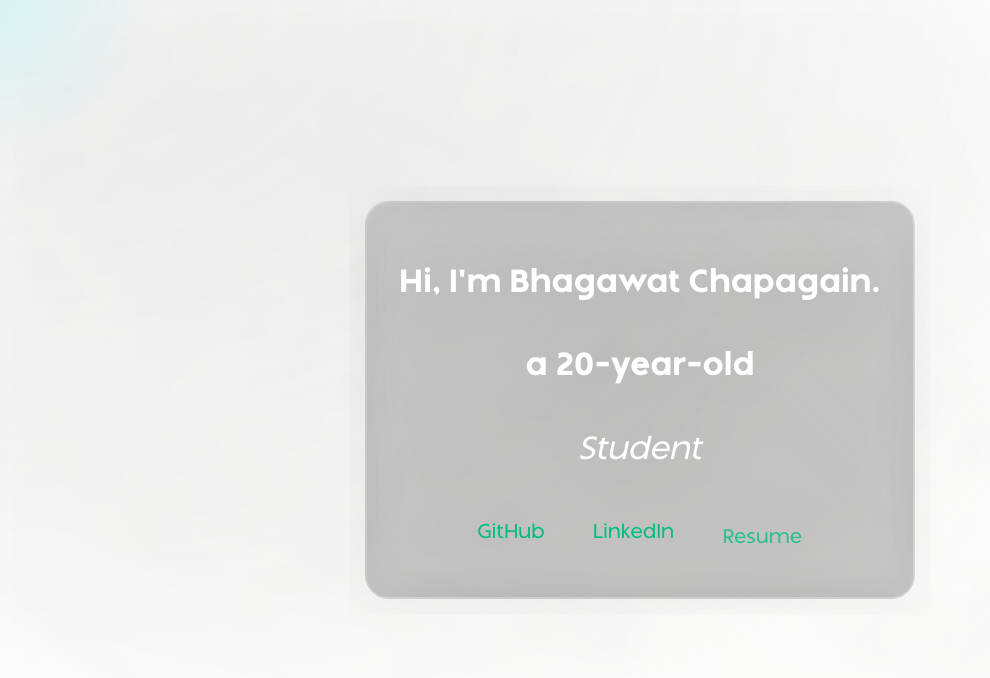
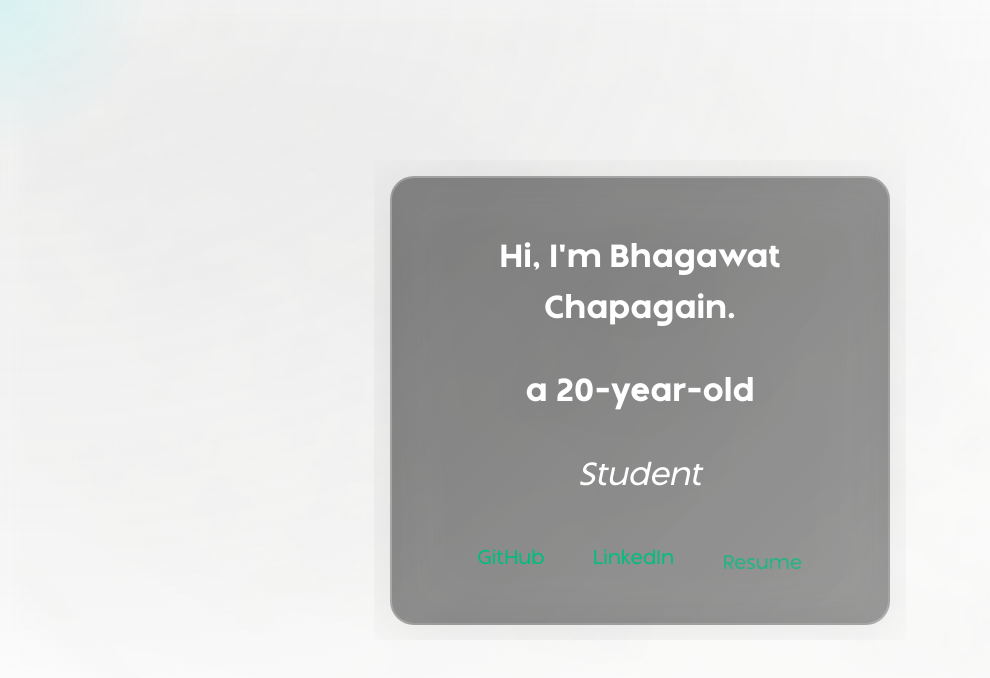
Before and after one commit to bc2026/my_website, a Vue app: page / in a window 1280 px wide. Shown: the top 678 px of the page, without its empty margins (0-990 px from the left). Built offline with nearby package versions, Linux system fonts and the light colour scheme.

Commit message:
added breathing glasspane

```diff
--- a/src/components/Panel1.vue
+++ b/src/components/Panel1.vue
@@ -1,5 +1,5 @@
 <script setup>
-import { ref, onMounted } from 'vue'
+import { ref, onMounted, computed } from 'vue'
 import { Presence } from '@motionone/vue'
 import BounceAnimation from './BounceAnimation.vue'
 import VueGlow from 'vue-glow';
@@ -15,6 +15,23 @@ const roles = [
 
 const currentRole = ref(roles[0])
 let roleIndex = 0
+const isTransitioning = ref(false)
+
+// Compute dynamic width based on role length
+const dynamicGlassStyle = computed(() => {
+  const roleLength = currentRole.value.length
+  let dynamicWidth = Math.max(500, Math.min(700, roleLength * 18 + 350))
+
+  return {
+    maxWidth: `${dynamicWidth}px`,
+    transform: isTransitioning.value ? 'scale(1.02)' : 'scale(1)',
+    borderColor: isTransitioning.value ? 'rgba(255, 255, 255, 0.4)' : 'rgba(255, 255, 255, 0.2)',
+    background: isTransitioning.value
+      ? `linear-gradient(135deg, rgba(0, 0, 0, 0.3) 0%, rgba(0, 0, 0, 0.2) 100%), rgba(0, 0, 0, 0.22)`
+      : `linear-gradient(135deg, rgba(0, 0, 0, 0.25) 0%, rgba(0, 0, 0, 0.15) 100%), rgba(0, 0, 0, 0.18)`,
+    transition: 'all 0.8s cubic-bezier(0.4, 0, 0.2, 1)'
+  }
+})
 
 const show = ref(false)
 const showHi = ref(false)
@@ -36,11 +53,16 @@ onMounted(() => {
   setTimeout(() => (showArrow.value = true), 4800)
 
   setInterval(() => {
+    isTransitioning.value = true
     showDynamicRole.value = false
     setTimeout(() => {
       roleIndex = (roleIndex + 1) % roles.length
       currentRole.value = roles[roleIndex]
       showDynamicRole.value = true
+      // Reset transition state after role appears
+      setTimeout(() => {
+        isTransitioning.value = false
+      }, 300)
     }, 600)
   }, 5000)
 })
@@ -48,7 +70,7 @@ onMounted(() => {
 
 <template>
   <div class="nameplate-container">
-    <div class="glass-backdrop">
+    <div class="glass-backdrop" :style="dynamicGlassStyle">
       <div class="nameplate-content">
         <Transition name="slide-fade" appear>
           <h1 v-if="showHi" class="nameplate-text">Hi, I'm Bhagawat Chapagain.</h1>
@@ -115,7 +137,7 @@ onMounted(() => {
   border: 2px solid rgba(255, 255, 255, 0.2);
   padding: 2.5rem 2rem;
   margin: 0 auto;
-  max-width: 600px;
+  width: 100%;
   position: relative;
   /* Enhanced inner highlight for glass effect with darker base */
   background-image:
@@ -123,6 +145,13 @@ onMounted(() => {
     linear-gradient(225deg, rgba(255, 255, 255, 0.08) 0%, transparent 40%);
   /* Add subtle outer glow for definition */
   filter: drop-shadow(0 8px 32px rgba(0, 0, 0, 0.2));
+  /* Smooth transitions for all animatable properties */
+  transition:
+    transform 0.8s cubic-bezier(0.4, 0, 0.2, 1),
+    max-width 0.8s cubic-bezier(0.4, 0, 0.2, 1),
+    background 0.3s ease,
+    border-color 0.3s ease,
+    filter 0.3s ease;
 }
 
 .nameplate-content {
@@ -267,6 +296,7 @@ onMounted(() => {
     padding: 2rem 1.5rem;
     margin: 0 1rem;
     border-radius: 20px;
+    max-width: calc(100vw - 2rem) !important;
   }
 }
 </style>
```
